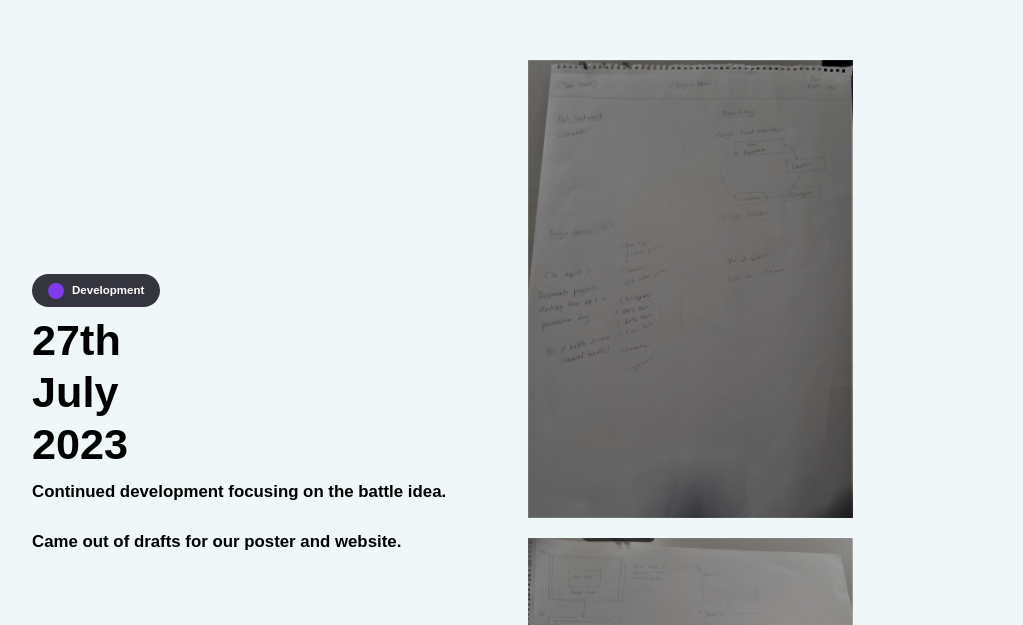
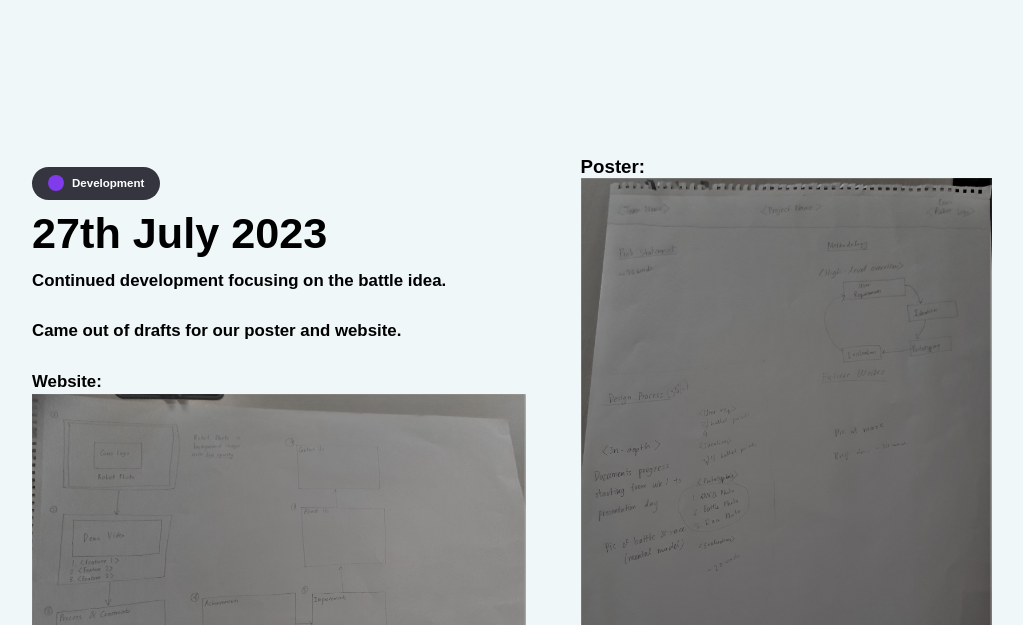
Before and after one commit to Design-and-Innovation-2023/Curiosphere, a React (Create React App) app: page / in a window 1280 px wide. Shown: the part 11375-12000 px from the top of the page, without its empty margins (128-1151 px from the left). Built offline with nearby package versions, Linux system fonts and the light colour scheme.

Commit message:
Minor Amendments 2

```diff
--- a/src/Sections/Ideation/index.js
+++ b/src/Sections/Ideation/index.js
@@ -430,8 +430,8 @@ const Ideation = () => {
           }
         />
         <div style={{ display: 'flex', flexDirection: 'column', alignItems: 'center', flexBasis: '45%' }}>
-          <img src={Prototype240723_1} alt="Prototype 240723_1" style={{ width: '70%',  marginBottom: '15px'  }} />
-          <img src={Prototype240723_2} alt="Prototype 240723_2" style={{ width: '70%' }} />
+          <img src={Prototype240723_1} alt="Prototype 240723_1" style={{ width: '100%',  marginBottom: '15px'  }} />
+          <img src={Prototype240723_2} alt="Prototype 240723_2" style={{ width: '100%' }} />
         </div>
       </Content>
 
@@ -474,17 +474,24 @@ const Ideation = () => {
       <Content>
         <TextBlock
           topic="Development"
-          title={<h1 style={{ color: "black", marginRight: '400px' }}>27th July 2023</h1>}
+          title={<h1 style={{ color: "black" }}>27th July 2023</h1>}
           subText={
             <h3 style={{ color: "black" }}>
                Continued development focusing on the battle idea. <br /> <br />
-               Came out of drafts for our poster and website.
+               Came out of drafts for our poster and website.<br /> <br />
+               <h4>Website:
+            <br />
+            <img src={websitedraft} alt="Website Draft" style={{ width: '90%' }} />
+            </h4>
             </h3>
+
+
           }
+
         />
-        <div style={{display: 'flex', flexDirection:'column'}}>
-          <img src={posterdraft} alt="Poster Draft" style={{ width: '70%', marginBottom:'20px' }} />
-          <img src={websitedraft} alt="Website Draft" style={{ width: '70%' }} />
+        <div style={{flexBasis: '45%'}}>
+          <h3>Poster:</h3>
+          <img src={posterdraft} alt="Poster Draft" style={{ width: '100%' }} />
         </div>
       </Content>
 
@@ -513,9 +520,9 @@ const Ideation = () => {
             </h3>
           }
         />
-        <div style={{ display: 'flex', flexDirection: 'column', alignItems: 'center' }}>
-          <img src={race1} alt="Race" style={{ width: '50%' }} />
-          <img src={usabilitytesting} alt="Usability Testing" style={{ width: '50%', marginTop:'20px' }} />
+        <div style={{ display: 'flex', flexDirection: 'column', alignItems: 'center', flexBasis: '45%' }}>
+          <img src={race1} alt="Race" style={{ width: '80%' }} />
+          <img src={usabilitytesting} alt="Usability Testing" style={{ width: '80%', marginTop:'20px' }} />
         </div>
       </Content>
 
```
Also changed, not shown: src/assets/race1.jpg.
